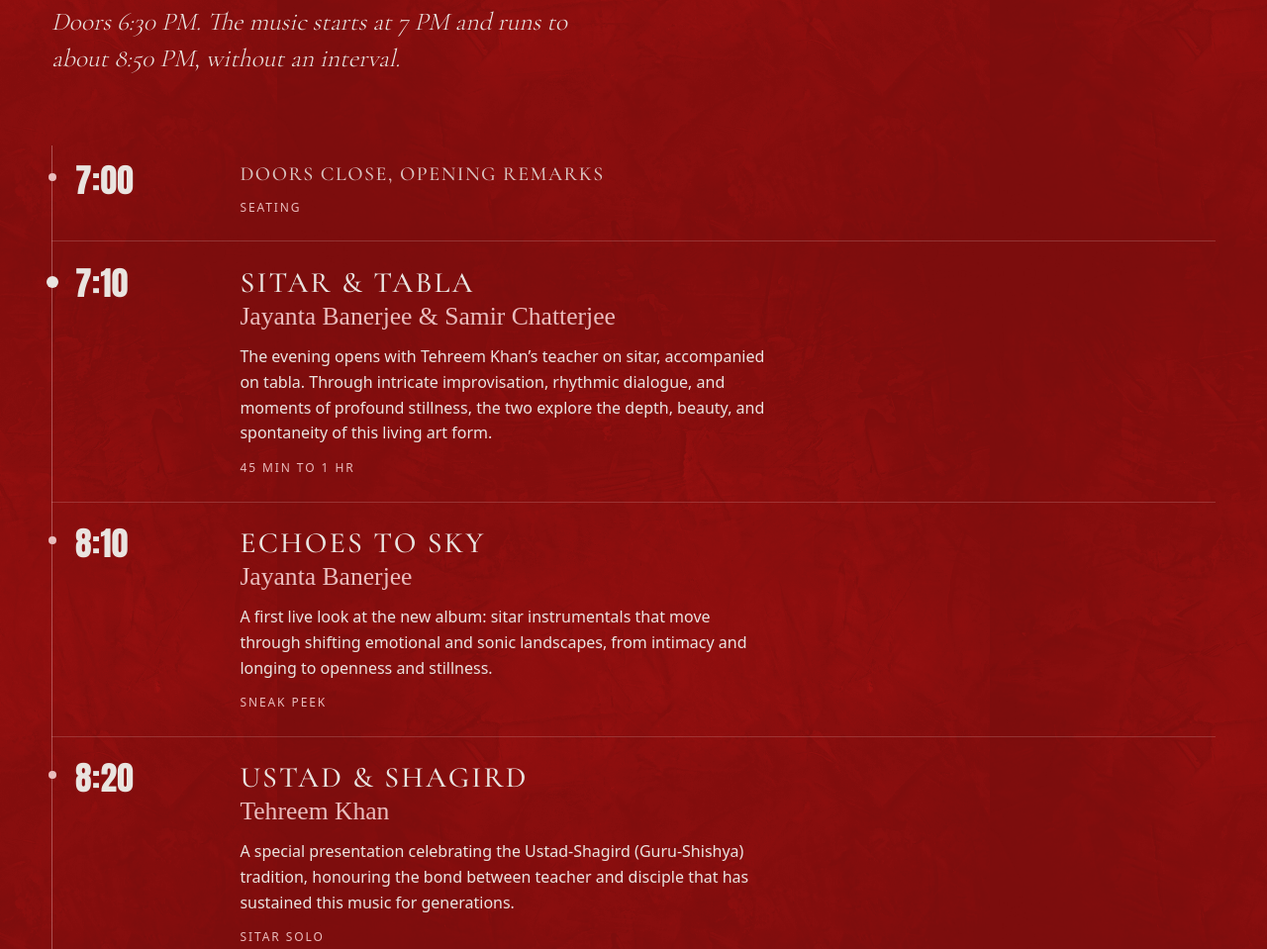
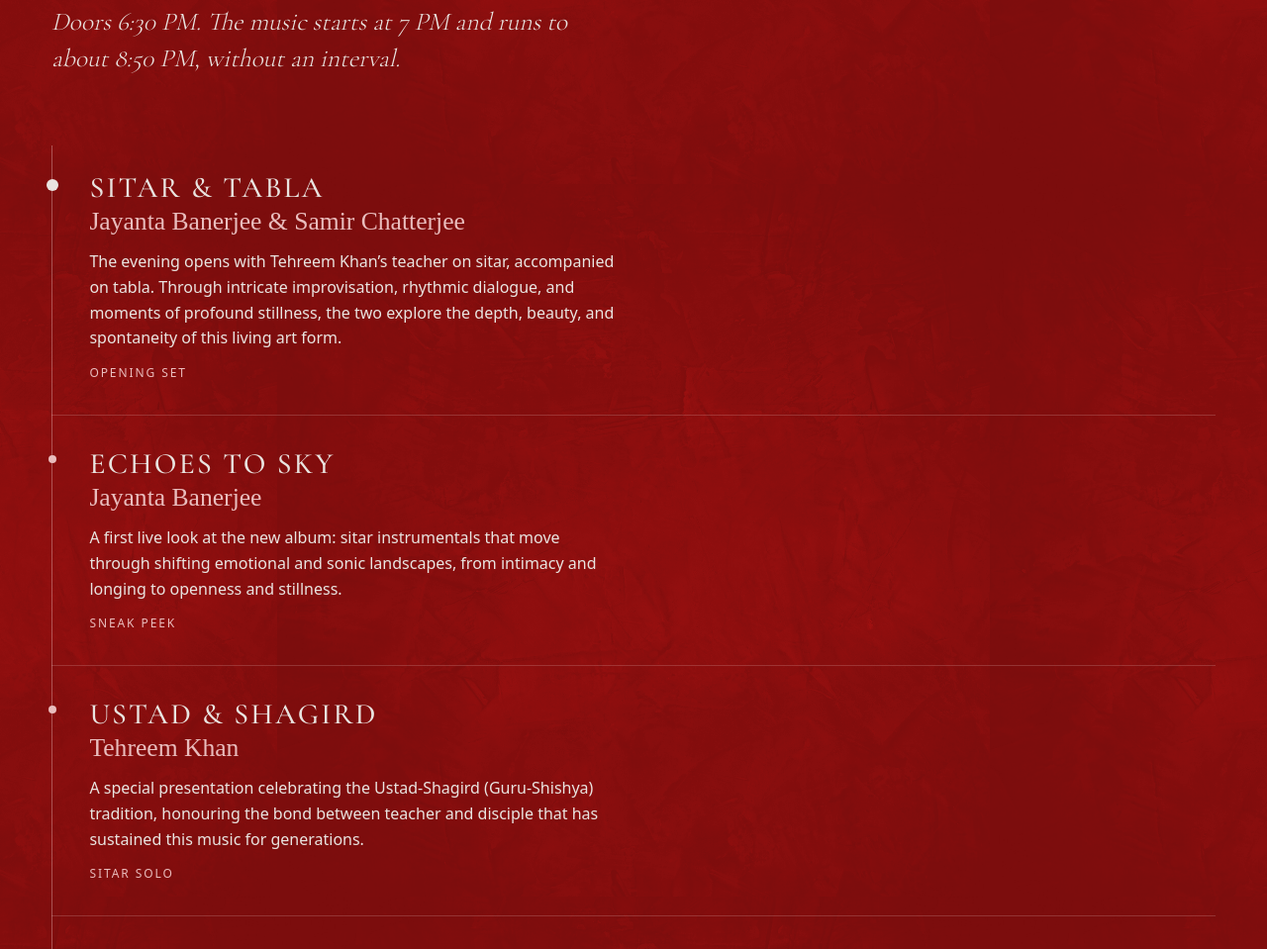
Before and after one commit to AryamanAgrawal/silsila, an Astro site in the folder site/: page / in a window 1280 px wide. Shown: the part 2047-3006 px from the top of the page at 99% size. Built offline with nearby package versions, Linux system fonts and the light colour scheme; Astro itself is replaced by a stand-in of ours; a web font is replaced by a local one.

Commit message:
fix: run of show carries sequence only, times stated once in the lede

```diff
--- a/site/src/components/RunOfShow.astro
+++ b/site/src/components/RunOfShow.astro
@@ -14,10 +14,7 @@ import { runOfShow, formatted } from "@/data/event";
     <ol class="run">
       {
         runOfShow.map((slot) => (
-          <li class:list={["slot", { "slot--feature": slot.feature, "slot--plain": !slot.body }]} data-anim="slot">
-            <div class="time">
-              <time>{slot.time}</time>
-            </div>
+          <li class:list={["slot", { "slot--feature": slot.feature }]} data-anim="slot">
             <div class="detail">
               <h3 class="t">{slot.title}</h3>
               {slot.performers && <p class="who">{slot.performers}</p>}
@@ -51,10 +48,7 @@ import { runOfShow, formatted } from "@/data/event";
   }
 
   .slot {
-    display: grid;
-    grid-template-columns: clamp(74px, 12vw, 128px) 1fr;
-    gap: clamp(var(--s4), 3vw, var(--s12));
-    padding: var(--s6) 0 var(--s6) var(--s6);
+    padding: var(--s8) 0 var(--s8) clamp(var(--s6), 3vw, var(--s12));
     border-bottom: 1px solid rgba(233, 189, 189, 0.22);
     position: relative;
   }
@@ -65,7 +59,7 @@ import { runOfShow, formatted } from "@/data/event";
     content: "";
     position: absolute;
     left: -3.5px;
-    top: calc(var(--s6) + 0.62em);
+    top: calc(var(--s8) + 0.52em);
     width: 8px;
     height: 8px;
     background: var(--rose);
@@ -78,13 +72,6 @@ import { runOfShow, formatted } from "@/data/event";
     left: -5.5px;
   }
 
-  .time time {
-    font-family: var(--f-display);
-    font-size: clamp(1.4rem, 3.4vw, 2.1rem);
-    line-height: 1;
-    color: var(--bone);
-    letter-spacing: 0.01em;
-  }
 
   .t {
     font-family: var(--f-serif);
@@ -116,8 +103,4 @@ import { runOfShow, formatted } from "@/data/event";
     color: var(--rose);
     margin: var(--s3) 0 0;
   }
-  .slot--plain .t {
-    font-size: clamp(1rem, 2.2vw, 1.25rem);
-    opacity: 0.85;
-  }
 </style>
--- a/site/src/data/event.ts
+++ b/site/src/data/event.ts
@@ -144,32 +144,25 @@ export const artists: Artist[] = [
 ];
 
 /**
- * The evening, as one list: the clock from the programme deck, carrying the
- * narrative from the event description where it applies.
+ * The evening, in order. Deliberately unnumbered and untimed: the audience gets
+ * the sequence, not a schedule that will drift on the night. Doors and curtain
+ * live on `event` and are stated once, in the section lede.
  *
- * OPEN QUESTION: the deck lists 8:20 as a Tehreem solo, while the written
- * description frames that slot as the Ustad-Shagird duet with Jayanta. Only one
- * can be true. It is set as a solo below, per the deck.
+ * The deck's internal timings are 7:10 / 8:10 / 8:20 / 8:35, curtain 8:50.
+ *
+ * OPEN QUESTION: the deck lists the 8:20 slot as a Tehreem solo, while the
+ * written description frames it as the Ustad-Shagird duet with Jayanta. Only
+ * one can be true. It is set as a solo below, per the deck.
  */
 export const runOfShow = [
   {
-    time: "7:00",
-    title: "Doors close, opening remarks",
-    performers: "",
-    body: null,
-    kicker: "Seating",
-    feature: false,
-  },
-  {
-    time: "7:10",
     title: "Sitar & Tabla",
     performers: "Jayanta Banerjee & Samir Chatterjee",
     body: "The evening opens with Tehreem Khan\u2019s teacher on sitar, accompanied on tabla. Through intricate improvisation, rhythmic dialogue, and moments of profound stillness, the two explore the depth, beauty, and spontaneity of this living art form.",
-    kicker: "45 min to 1 hr",
+    kicker: "Opening set",
     feature: true,
   },
   {
-    time: "8:10",
     title: "Echoes to Sky",
     performers: "Jayanta Banerjee",
     body: "A first live look at the new album: sitar instrumentals that move through shifting emotional and sonic landscapes, from intimacy and longing to openness and stillness.",
@@ -177,7 +170,6 @@ export const runOfShow = [
     feature: false,
   },
   {
-    time: "8:20",
     title: "Ustad & Shagird",
     performers: "Tehreem Khan",
     body: "A special presentation celebrating the Ustad-Shagird (Guru-Shishya) tradition, honouring the bond between teacher and disciple that has sustained this music for generations.",
@@ -185,20 +177,11 @@ export const runOfShow = [
     feature: false,
   },
   {
-    time: "8:35",
     title: "A Dialogue Between East and West",
     performers: "Composed by Jayanta Banerjee",
     body: "A collaborative finale joined by Sikandar Rahman on violin, Shiva Kannan on keyboard, and Aditya Pillai on dholak, where distinct musical voices meet with mutual respect, curiosity, and shared expression.",
     kicker: "Finale",
     feature: true,
-  },
-  {
-    time: "8:50",
-    title: "Curtain",
-    performers: "",
-    body: null,
-    kicker: "",
-    feature: false,
   },
 ];
 
```
